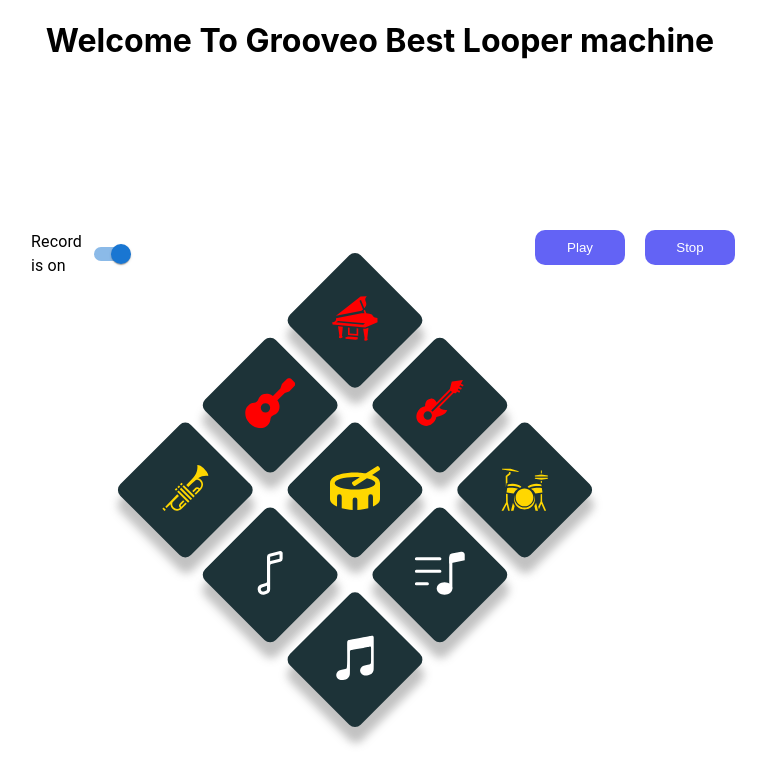
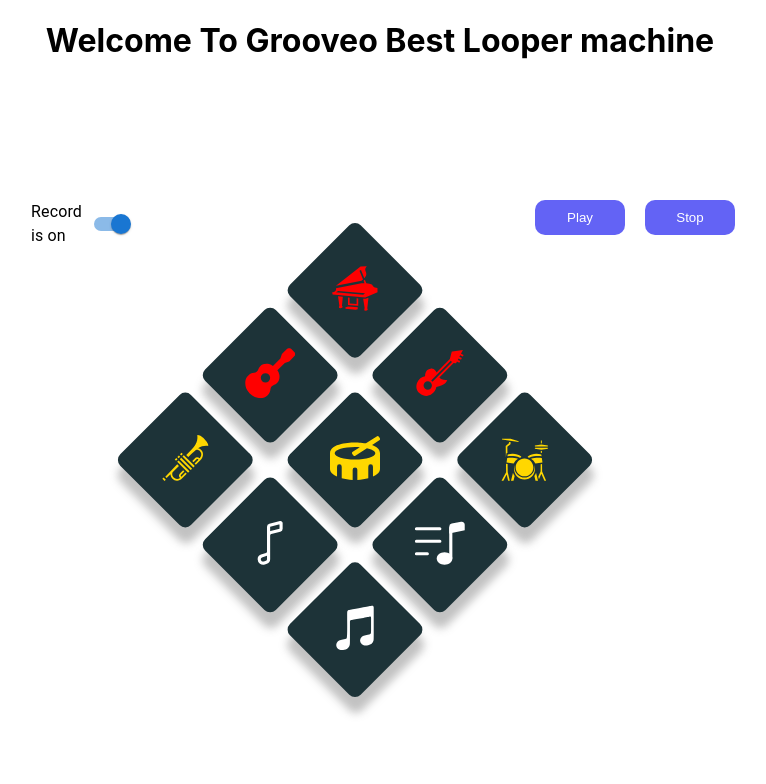
Before and after one commit to eitangrunseid/looper, a React (Create React App) app: page / in a window 1280 px wide. Shown: the top 784 px of the page, without its empty margins (260-1026 px from the left). Built offline with nearby package versions, Linux system fonts and the light colour scheme.

Commit message:
add title

```diff
--- a/src/App.css
+++ b/src/App.css
@@ -1,7 +1,7 @@
 .container {
 	display: flex;
 	justify-content: center;
-	margin-top: 120px;
+	margin-top: 90px;
 }
 
 .title {
```
